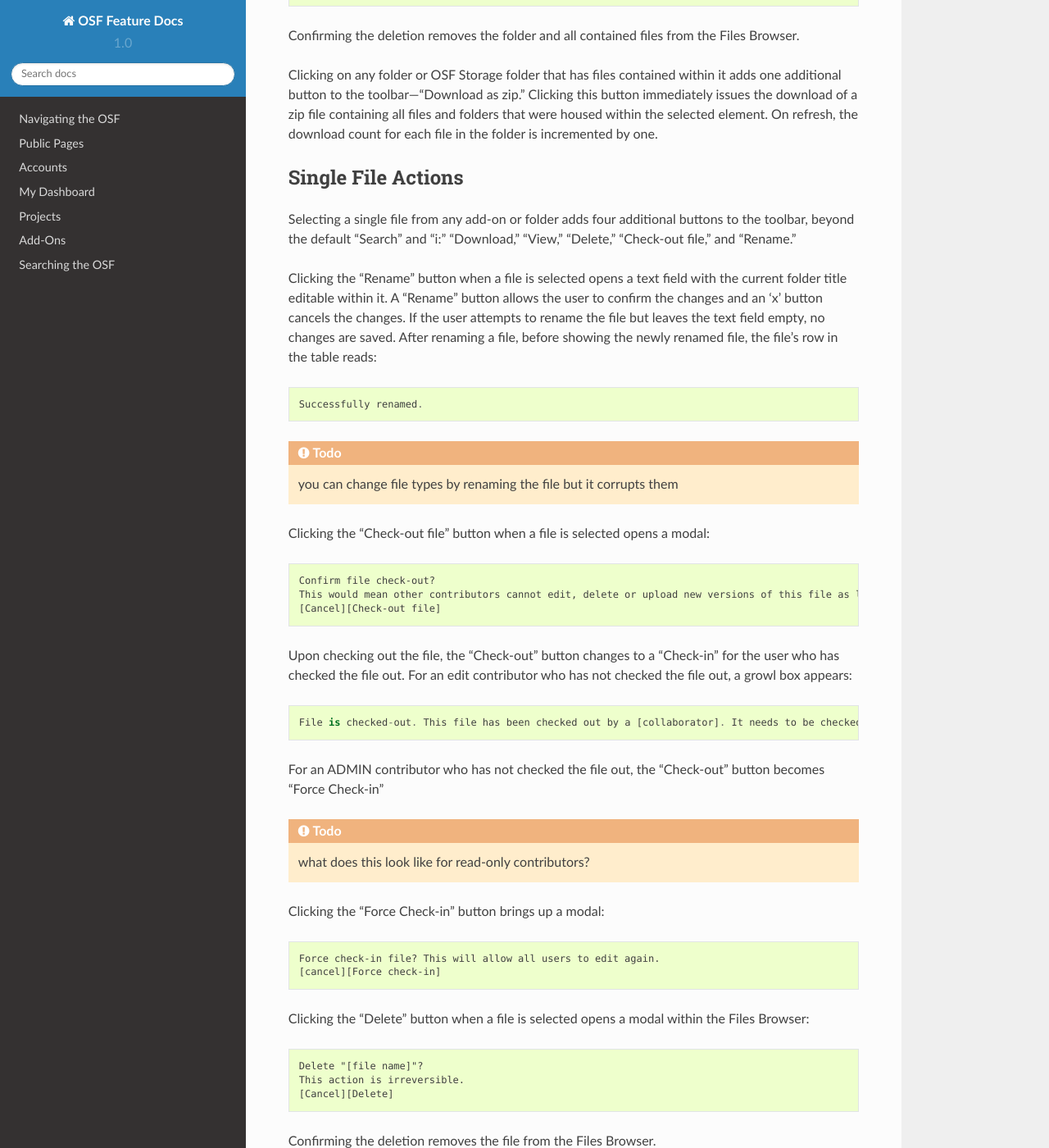
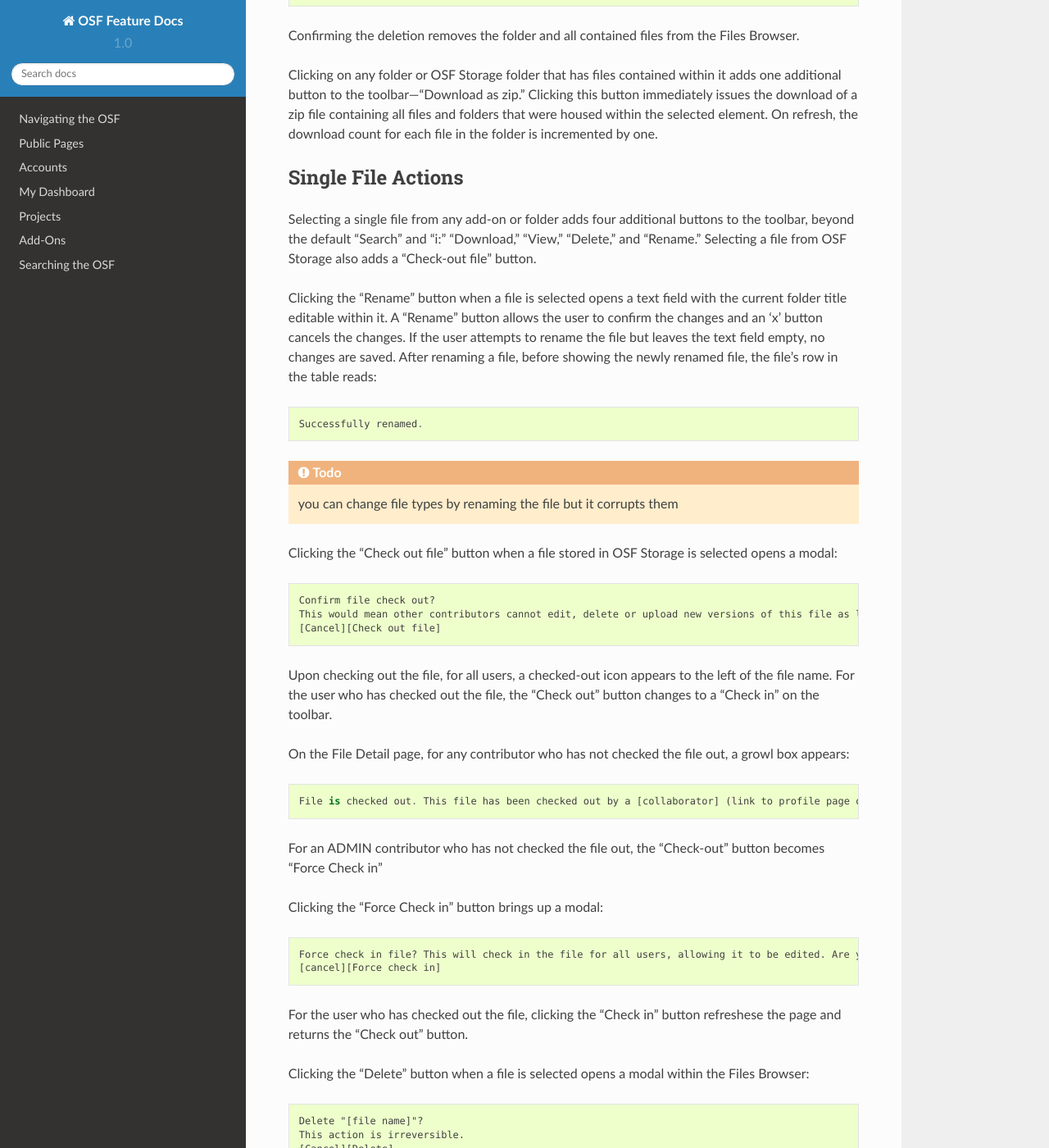
Before and after one commit to CenterForOpenScience/OSFDocs, a Sphinx documentation site: the page built from docs/projects/storage.rst, in a window 1280 px wide and 1400 px high, scrolled down 2719 px. Shown: the whole window at 82% size. Built offline with Sphinx 7.4.7 and the Read the Docs theme 2.0.0, drawn with Linux system fonts in a browser that asks for light colours.

Commit message:
update file checkout

```diff
--- a/docs/projects/storage.rst
+++ b/docs/projects/storage.rst
@@ -109,7 +109,7 @@
 Single File Actions
 ^^^^^^^^^^^^^
 Selecting a single file from any add-on or folder adds four additional buttons to the toolbar, beyond the default "Search" and "i:"
-"Download," "View," "Delete," "Check-out file," and "Rename."
+"Download," "View," "Delete," and "Rename." Selecting a file from OSF Storage also adds a "Check-out file" button.
 
 Clicking the "Rename" button when a file is selected opens a text field with the current folder title editable within it. A "Rename" button
 allows the user to confirm the changes and an 'x' button cancels the changes. If the user attempts to rename the file but leaves
@@ -119,25 +119,26 @@
 
 .. todo:: you can change file types by renaming the file but it corrupts them
 
-Clicking the "Check-out file" button when a file is selected opens a modal::
+Clicking the "Check out file" button when a file stored in OSF Storage is selected opens a modal::
 
-    Confirm file check-out?
+    Confirm file check out?
     This would mean other contributors cannot edit, delete or upload new versions of this file as long as it is checked out. You can check it back in at any time.
-    [Cancel][Check-out file]
+    [Cancel][Check out file]
 
-Upon checking out the file, the "Check-out" button changes to a "Check-in" for the user who has checked the file out. For an edit contributor who has not checked the file out, a growl box appears::
+Upon checking out the file, for all users, a checked-out icon appears to the left of the file name. For the user who has checked out the file, the "Check out" button changes to a "Check in" on the toolbar.
 
-    File is checked-out. This file has been checked out by a [collaborator]. It needs to be checked back in before any changes can be made.
+On the File Detail page, for any contributor who has not checked the file out, a growl box appears::
 
-For an ADMIN contributor who has not checked the file out, the "Check-out" button becomes "Force Check-in"
+    File is checked out. This file has been checked out by a [collaborator] (link to profile page of user who has checked out file). It needs to be checked back in before any changes can be made.
 
-.. TODO:: what does this look like for read-only contributors?
+For an ADMIN contributor who has not checked the file out, the "Check-out" button becomes "Force Check in"
 
-Clicking the "Force Check-in" button brings up a modal::
+Clicking the "Force Check in" button brings up a modal::
 
-    Force check-in file? This will allow all users to edit again.
-    [cancel][Force check-in]
+    Force check in file? This will check in the file for all users, allowing it to be edited. Are you sure?
+    [cancel][Force check in]
 
+For the user who has checked out the file, clicking the "Check in" button refreshese the page and returns the "Check out" button.
 
 Clicking the "Delete" button when a file is selected opens a modal within the Files Browser::
 
```
